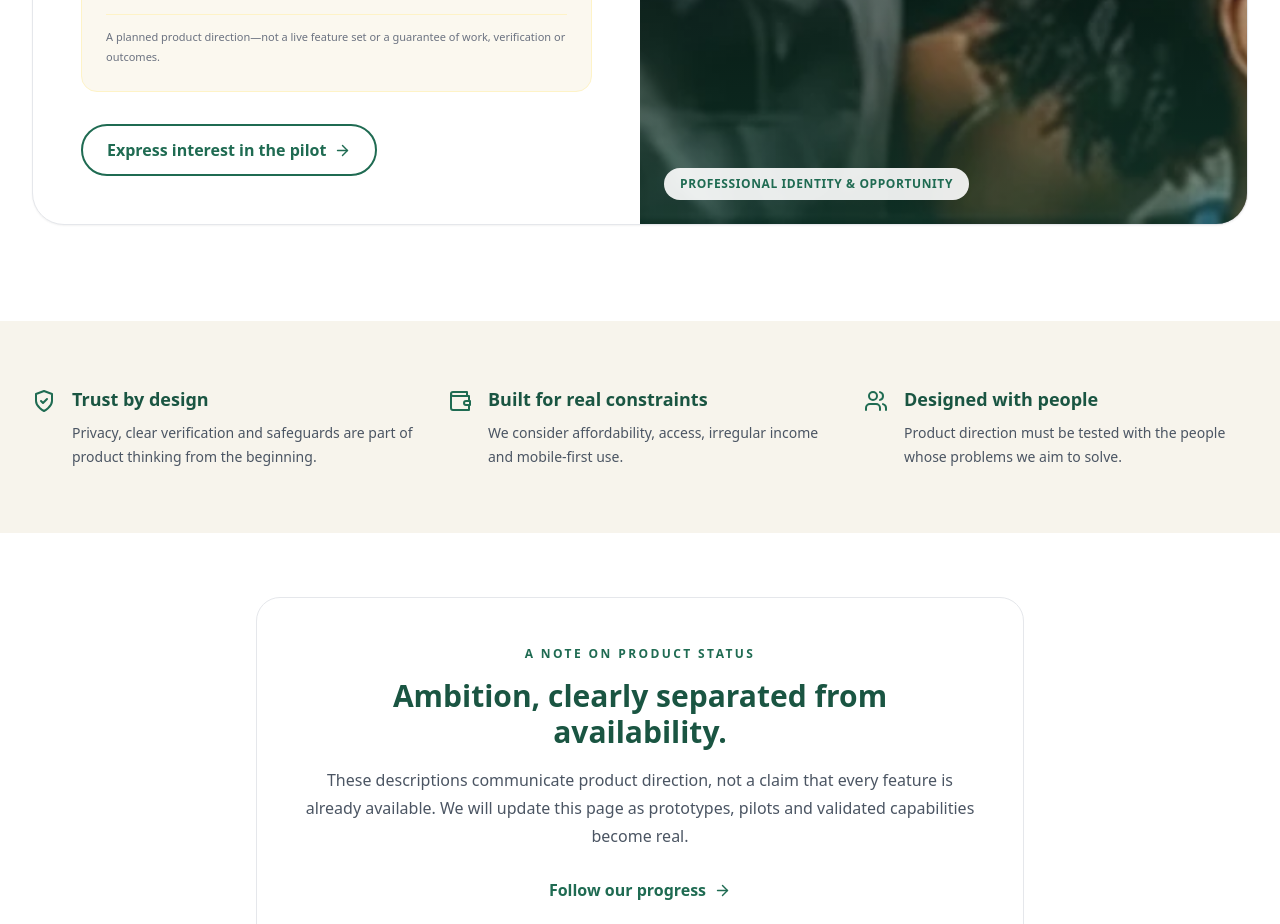
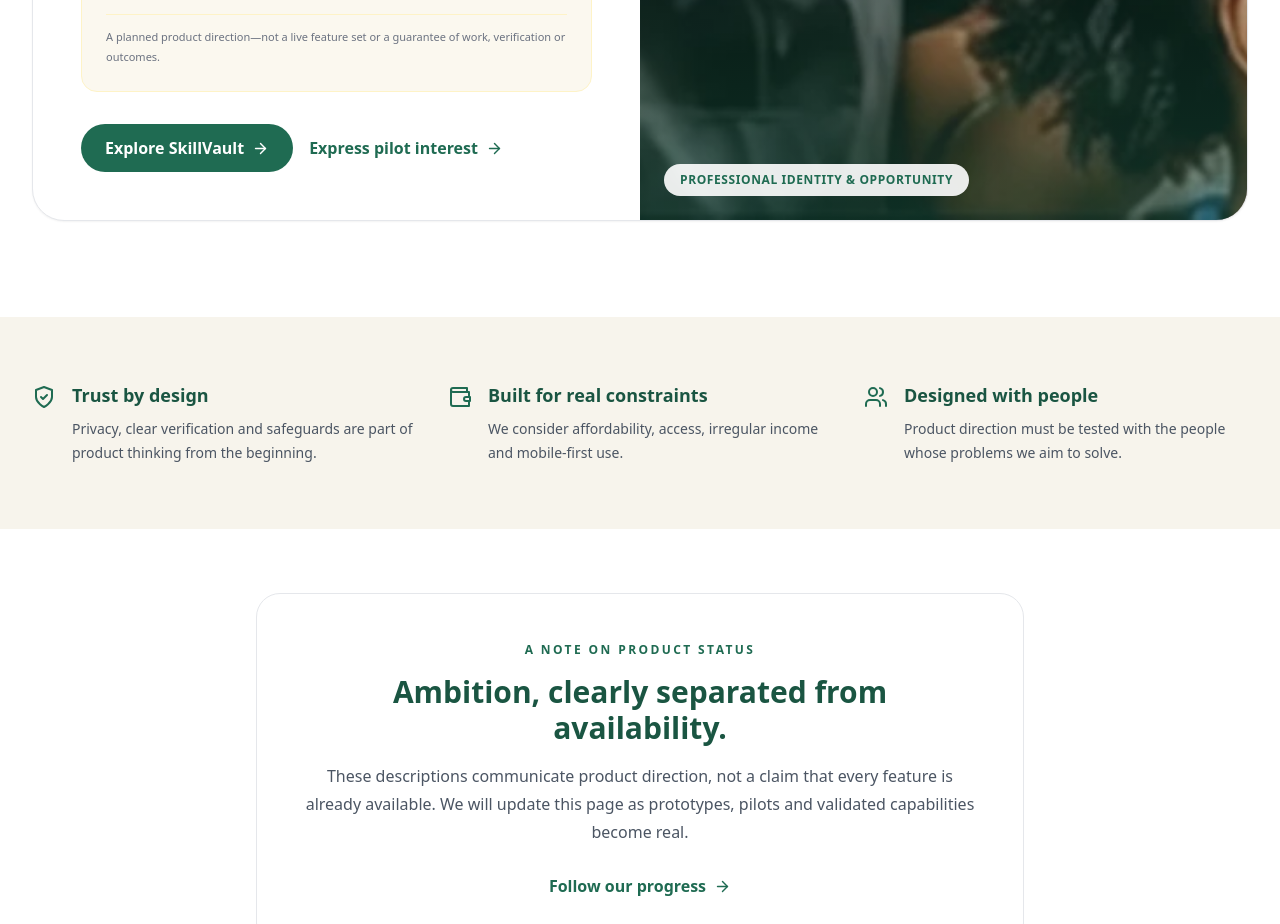
Before and after one commit to Muller007/asilitech-website, a Next.js app: page /products in a window 1280 px wide. Shown: the part 2620-3544 px from the top of the page. Built offline with nearby package versions, Linux system fonts and the light colour scheme.

Commit message:
Link SkillVault product card to its landing page

```diff
--- a/app/products/page.tsx
+++ b/app/products/page.tsx
@@ -105,7 +105,7 @@ export default function Products() {
               </div>
               <p className="mt-4 border-t border-amber-100 pt-3 text-[11px] leading-5 text-gray-500">A planned product direction—not a live feature set or a guarantee of work, verification or outcomes.</p>
             </div>
-            <a href={`mailto:${site.email}?subject=SkillVault%20pilot%20interest`} className="mt-8 inline-flex w-fit items-center gap-2 rounded-full border-2 border-asili-green px-6 py-3 font-bold text-asili-green transition hover:bg-asili-green hover:text-white">Express interest in the pilot <ArrowRight size={17} /></a>
+            <div className="mt-8 flex flex-wrap items-center gap-4"><Link href="/skillvault" className="inline-flex w-fit items-center gap-2 rounded-full bg-asili-green px-6 py-3 font-bold text-white transition hover:bg-asili-dark">Explore SkillVault <ArrowRight size={17} /></Link><a href={`mailto:${site.email}?subject=SkillVault%20pilot%20interest`} className="inline-flex w-fit items-center gap-2 font-semibold text-asili-green hover:text-asili-dark">Express pilot interest <ArrowRight size={17} /></a></div>
           </div>
         </article>
       </section>
```
